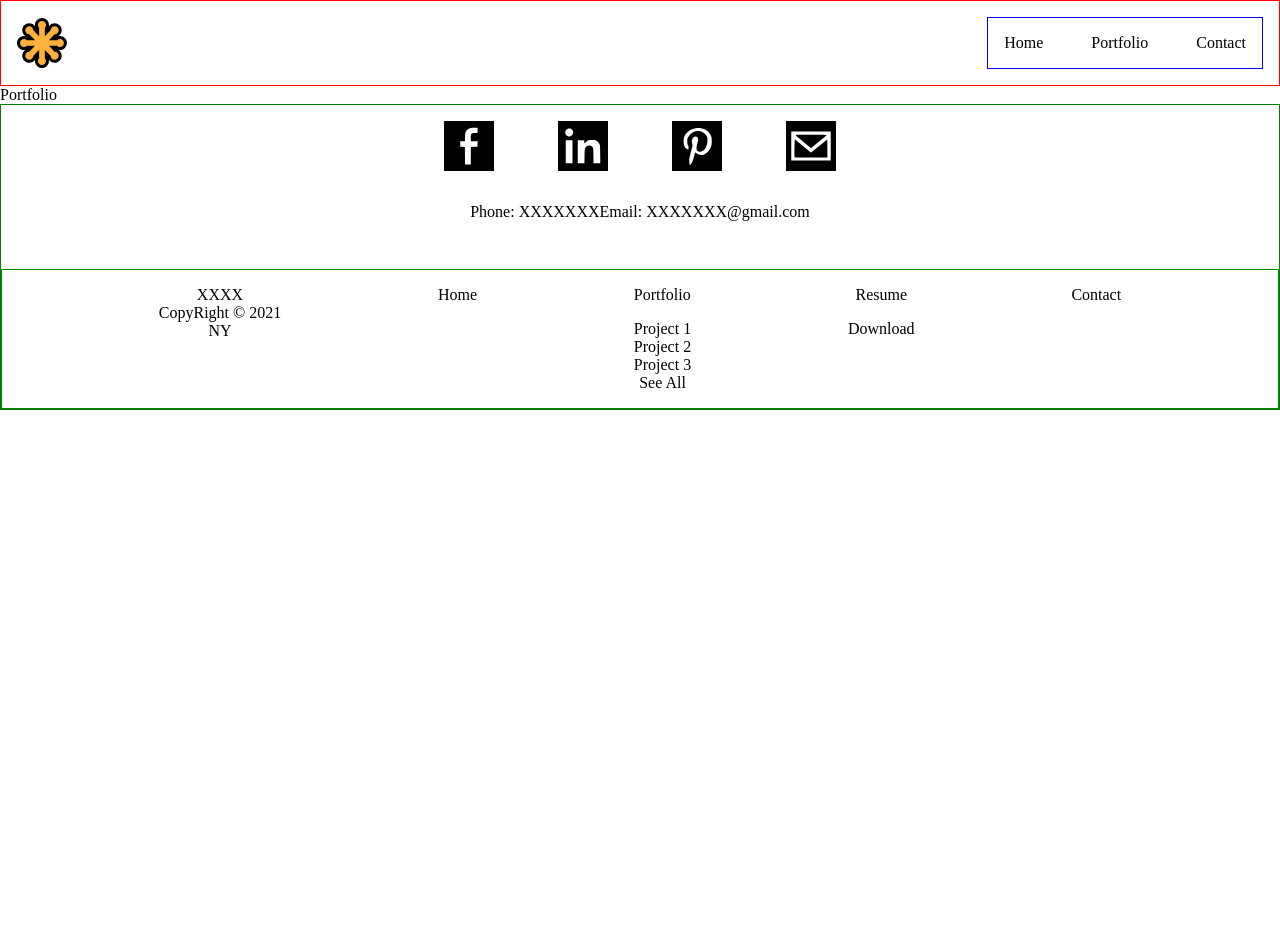
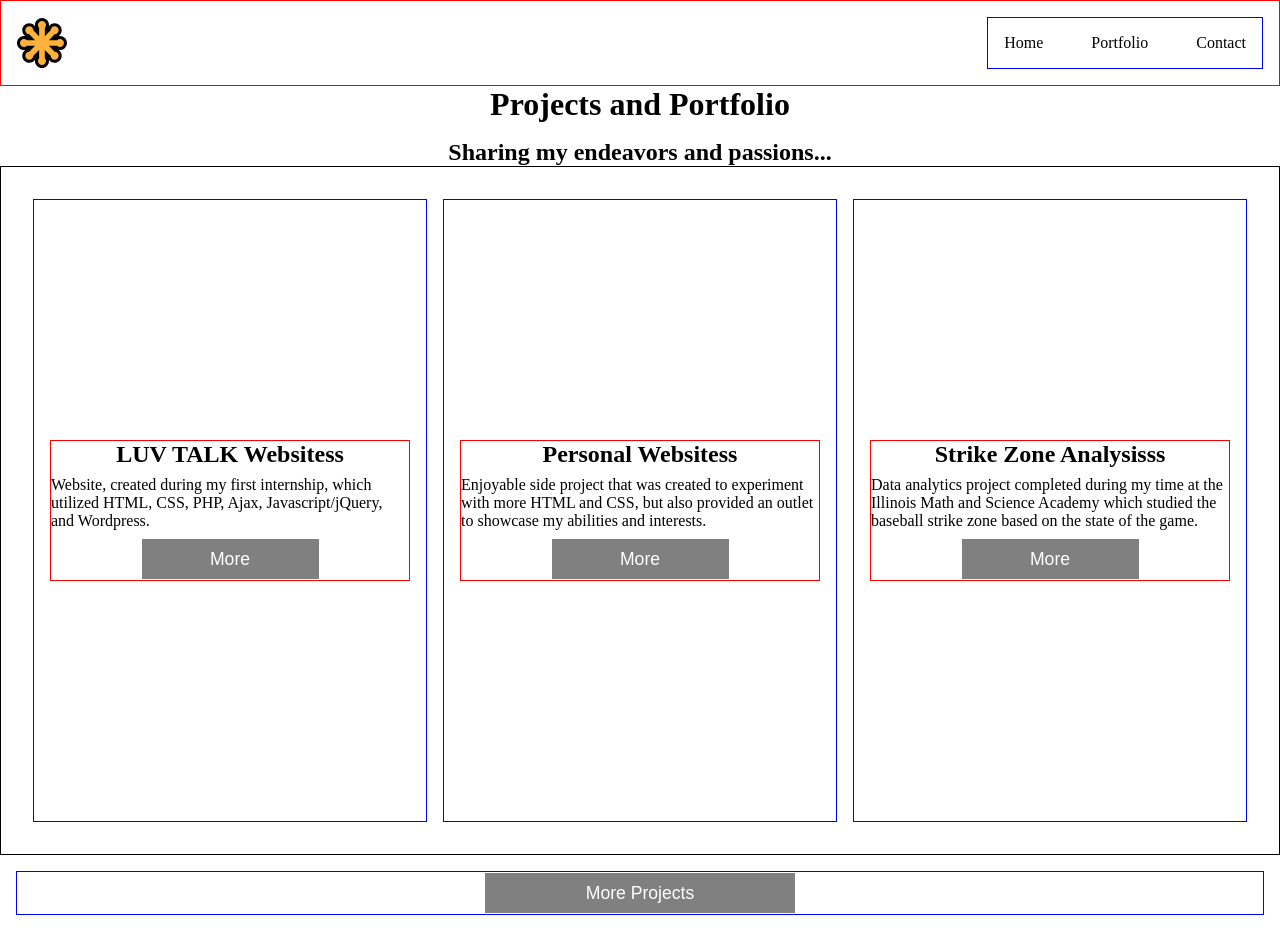
Before and after one commit to jipark92/antra-training, a React (Create React App) app in the folder advanced_training/react-website/: page /portfolio in a window 1280 px wide. Shown: the top 930 px of the page. Before the commit the page ends 800 px from the top, so only its background shows below. Built offline with nearby package versions, Linux system fonts and the light colour scheme.

Commit message:
finish portfolio page

```diff
--- a/advanced_training/react-website/src/components/Button.js
+++ b/advanced_training/react-website/src/components/Button.js
@@ -2,7 +2,7 @@
 
 export default function Button(props) {
     return (
-        <div>
+        <div className={props.classN}>
             <button>{props.buttonText}</button>
         </div>
     )
--- a/advanced_training/react-website/src/components/ContactForm.js
+++ b/advanced_training/react-website/src/components/ContactForm.js
@@ -19,6 +19,7 @@ export default function ContactForm() {
             <textarea rows={3}/>
 
             <Button
+                classN="submit-btn"
                 buttonText="Submit"
             />
         </form>
--- a/advanced_training/react-website/src/components/Portfolio.js
+++ b/advanced_training/react-website/src/components/Portfolio.js
@@ -1,6 +1,35 @@
+import Button from "./Button";
+import PortfolioCards from "./PortfolioCards";
 
 export default function Portfolio() {
     return (
-        <div>Portfolio</div>
+        <div className="portfolio-container">
+            <header className="portfolio-header">
+                <h1>Projects and Portfolio</h1>
+                <h2>Sharing my endeavors and passions...</h2>
+            </header>
+
+            <section className="projects-container">
+                <PortfolioCards
+                    projectTitle="LUV TALK Website"
+                    projectDescription="Website, created during my first internship, which utilized HTML, CSS, PHP, Ajax, Javascript/jQuery, and Wordpress."
+                />
+
+                <PortfolioCards
+                    projectTitle="Personal Website"
+                    projectDescription="Enjoyable side project that was created to experiment with more HTML and CSS, but also provided an outlet to showcase my abilities and interests."
+                />
+
+                <PortfolioCards
+                    projectTitle="Strike Zone Analysis"
+                    projectDescription="Data analytics project completed during my time at the Illinois Math and Science Academy which studied the baseball strike zone based on the state of the game."
+                />
+            </section>
+
+            <Button
+                classN="more-projects-container"
+                buttonText="More Projects"
+            />
+        </div>
     )
 }
--- /dev/null
+++ b/advanced_training/react-website/src/components/PortfolioCards.js
@@ -0,0 +1,17 @@
+import Button from "./Button";
+
+
+export default function PortfolioCards(props) {
+    return (
+        <div className="portfolio-card">
+            <article>
+                <h2>{props.projectTitle}ss</h2>
+                <p>{props.projectDescription}</p>
+                <Button
+                    classN="more-btn"
+                    buttonText="More"
+                />
+            </article>
+        </div>
+    )
+}
--- a/advanced_training/react-website/src/css/button.css
+++ b/advanced_training/react-website/src/css/button.css
@@ -4,4 +4,5 @@ button{
     background-color: gray;
     padding: 0.6rem;
     font-size: 1.1rem;
+    width: 100%;
 }
--- a/advanced_training/react-website/src/css/contact.css
+++ b/advanced_training/react-website/src/css/contact.css
@@ -15,3 +15,15 @@
     flex-direction: column;
     gap: 3rem;
 }
+
+.reach-out-container div:nth-child(1) {
+    display: flex;
+    flex-direction: column;
+    gap: 0.5rem;
+}
+
+.reach-out-container div:nth-child(2) {
+    display: flex;
+    flex-direction: column;
+    gap: 0.5rem;
+}
--- /dev/null
+++ b/advanced_training/react-website/src/css/portfolio.css
@@ -0,0 +1,32 @@
+.portfolio-container{
+    /* height: 50vh; */
+}
+
+.portfolio-header{
+    display: flex;
+    flex-direction: column;
+    justify-content: center;
+    align-items: center;
+    gap: 1rem;
+}
+
+.projects-container{
+    display: flex;
+    gap: 1rem;
+    padding: 2rem;
+    height: 100%;
+    border: 1px solid black;
+
+}
+
+.more-projects-container{
+    border: 1px solid blue;
+    display: flex;
+    justify-content: center;
+    align-items: center;
+    margin: 1rem;
+}
+
+.more-projects-container button{
+    width: 25%;
+}
--- /dev/null
+++ b/advanced_training/react-website/src/css/portfoliocard.css
@@ -0,0 +1,24 @@
+.portfolio-card{
+    border: 1px solid blue;
+    width: 40%;
+    /* height:  */
+    padding: 15rem 1rem 15rem 1rem;
+    display: flex;
+    justify-content: center;
+    align-items: center;
+}
+
+article{
+    width: 100%;
+    border: 1px solid red;
+    /* padding: */
+    display: flex;
+    flex-direction: column;
+    align-items: center;
+    gap: 0.5rem;
+}
+
+
+.more-btn{
+    width: 50%;
+}
--- a/advanced_training/react-website/src/index.js
+++ b/advanced_training/react-website/src/index.js
@@ -5,6 +5,8 @@ import './css/footer.css'
 import './css/contact.css'
 import './css/contactform.css'
 import './css/button.css'
+import './css/portfolio.css'
+import './css/portfoliocard.css'
 import App from './App';
 
 const root = ReactDOM.createRoot(document.getElementById('root'));
```
